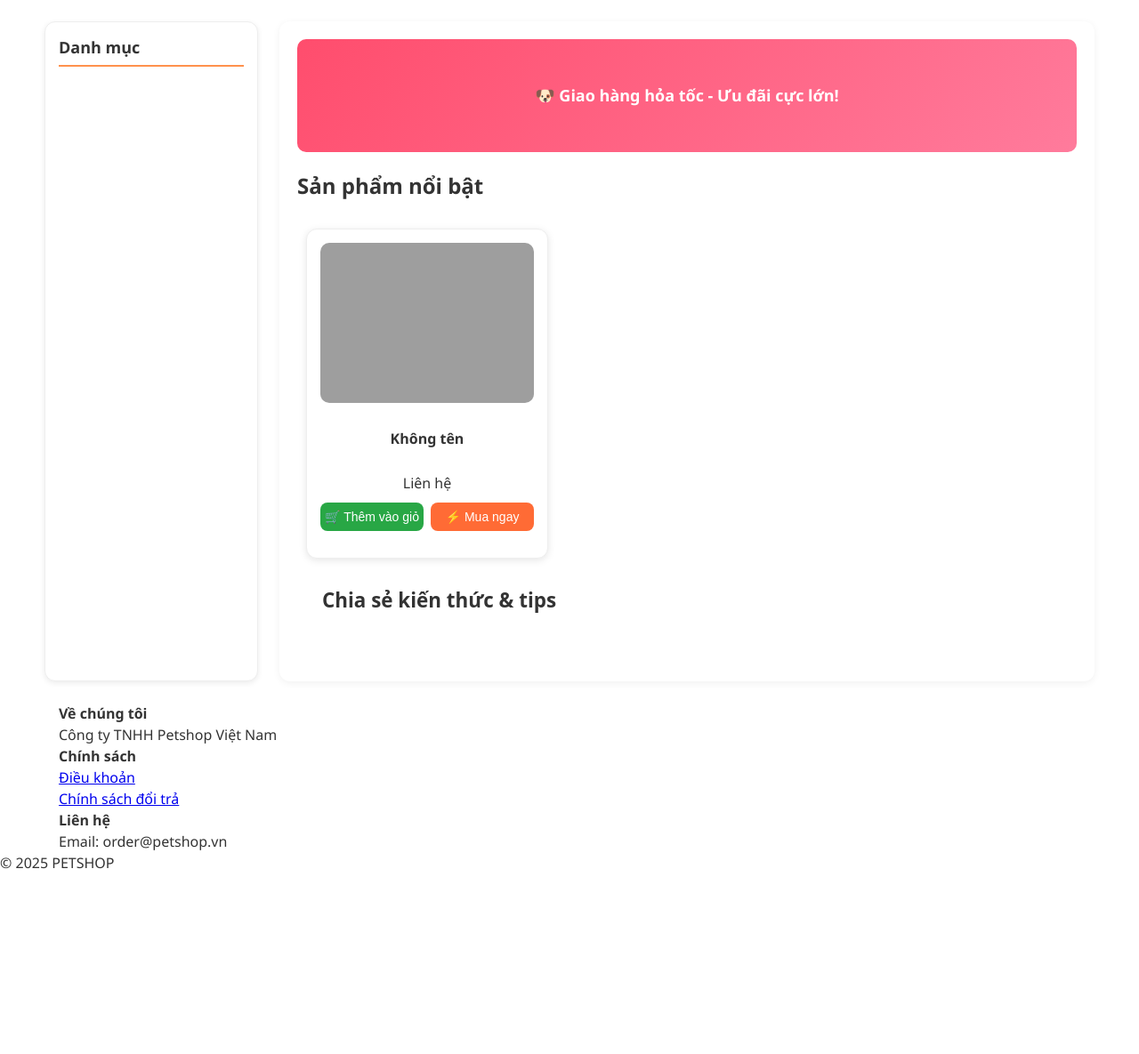
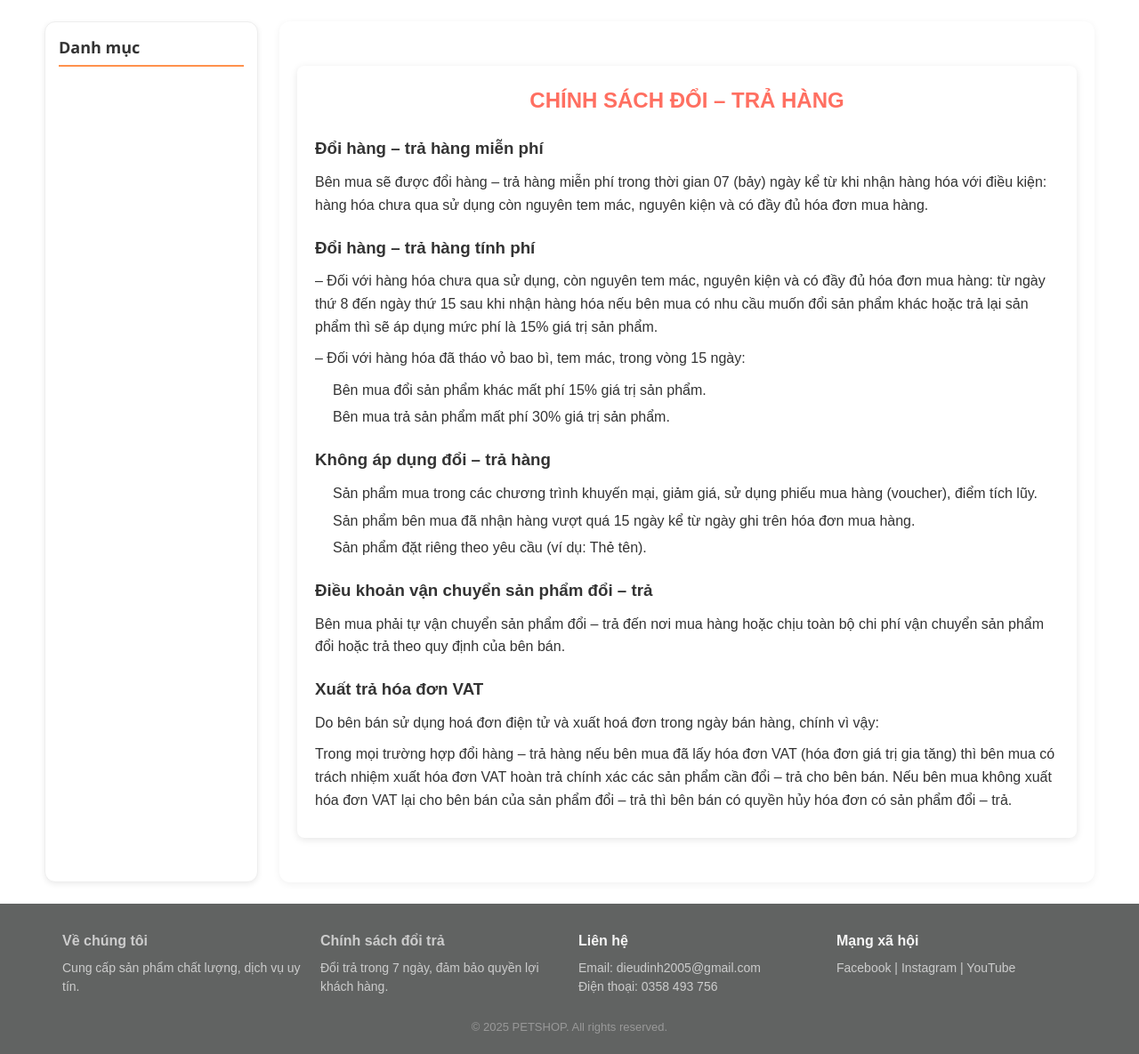
Before and after one commit to Dieu-Dinh/PETSHOP, a PHP site: page /index.php?page=chinhSachDoiTra in a window 1280 px wide. Shown: the part 61-1246 px from the top of the page at 89% size. Before the commit the page ends 1038 px from the top, so only its background shows below. Run offline with PHP 8.4, Linux system fonts and the light colour scheme; data that the repository does not hold is empty; grey boxes are pictures that could not be loaded.

Commit message:
Sua lai footer

```diff
--- a/public/index.php
+++ b/public/index.php
@@ -1,5 +1,7 @@
 <?php
 if (session_status() === PHP_SESSION_NONE) session_start();
+// Ensure the browser interprets pages as UTF-8
+header('Content-Type: text/html; charset=utf-8');
 require_once __DIR__ . '/../app/config/database.php';
 require_once __DIR__ . '/../app/models/Category.php';
 require_once __DIR__ . '/../app/models/Product.php';
@@ -26,6 +28,8 @@ if (isset($pdo) && $pdo) {
     <link rel="stylesheet" href="assets/css/style.css" />
     <link rel="stylesheet" href="assets/css/category.css">
     <link rel="stylesheet" href="assets/css/product_card.css">
+    <link rel="stylesheet" href="assets/css/product_filter.css">
+    <link rel="stylesheet" href="assets/css/footer.css">
 </head>
 <body>
     <?php include 'partials/header.php'; ?>
@@ -37,6 +41,12 @@ if (isset($pdo) && $pdo) {
             <?php
                 if (isset($_GET['page']) && $_GET['page'] === 'cart') {
                     include 'main/cart.php';
+                } elseif (isset($_GET['page']) && $_GET['page'] === 'products') {
+                    include 'main/product.php';
+                } elseif (isset($_GET['page']) && (($_GET['page'] === 'gioithieu') || ($_GET['page'] === 'gioithieu.html'))) {
+                    include 'main/gioithieu.html';
+                } elseif (isset($_GET['page']) && (($_GET['page'] === 'chinhSachDoiTra') || ($_GET['page'] === 'chinhSachDoiTra.html'))) {
+                    include 'main/chinhSachDoiTra.html';
                 } elseif (isset($_GET['id'])) {
                     include 'main/product_detail.php';
                 } else {
@@ -51,6 +61,7 @@ if (isset($pdo) && $pdo) {
     <?php include 'partials/footer.php'; ?>
 
     <script src="assets/js/index.js"></script>
+    <script src="assets/js/product_filter.js"></script>
     <script src="assets/js/productRender.js"></script>
     <script src="assets/js/productAction.js"></script>
     <script src="assets/js/category.js"></script>
--- /dev/null
+++ b/public/main/chinhSachDoiTra.html
@@ -0,0 +1,69 @@
+<main class="main-content">
+    <section class="return-policy">
+        <h2>CHÍNH SÁCH ĐỔI – TRẢ HÀNG</h2>
+
+        <h3>Đổi hàng – trả hàng miễn phí</h3>
+        <p>Bên mua sẽ được đổi hàng – trả hàng miễn phí trong thời gian 07 (bảy) ngày kể từ khi nhận hàng hóa với điều kiện: hàng hóa chưa qua sử dụng còn nguyên tem mác, nguyên kiện và có đầy đủ hóa đơn mua hàng.</p>
+
+        <h3>Đổi hàng – trả hàng tính phí</h3>
+        <p>– Đối với hàng hóa chưa qua sử dụng, còn nguyên tem mác, nguyên kiện và có đầy đủ hóa đơn mua hàng: từ ngày thứ 8 đến ngày thứ 15 sau khi nhận hàng hóa nếu bên mua có nhu cầu muốn đổi sản phẩm khác hoặc trả lại sản phẩm thì sẽ áp dụng mức phí là 15% giá trị sản phẩm.</p>
+        <p>– Đối với hàng hóa đã tháo vỏ bao bì, tem mác, trong vòng 15 ngày:</p>
+        <ul>
+            <li>Bên mua đổi sản phẩm khác mất phí 15% giá trị sản phẩm.</li>
+            <li>Bên mua trả sản phẩm mất phí 30% giá trị sản phẩm.</li>
+        </ul>
+
+        <h3>Không áp dụng đổi – trả hàng</h3>
+        <ul>
+            <li>Sản phẩm mua trong các chương trình khuyến mại, giảm giá, sử dụng phiếu mua hàng (voucher), điểm tích lũy.</li>
+            <li>Sản phẩm bên mua đã nhận hàng vượt quá 15 ngày kể từ ngày ghi trên hóa đơn mua hàng.</li>
+            <li>Sản phẩm đặt riêng theo yêu cầu (ví dụ: Thẻ tên).</li>
+        </ul>
+
+        <h3>Điều khoản vận chuyển sản phẩm đổi – trả</h3>
+        <p>Bên mua phải tự vận chuyển sản phẩm đổi – trả đến nơi mua hàng hoặc chịu toàn bộ chi phí vận chuyển sản phẩm đổi hoặc trả theo quy định của bên bán.</p>
+
+        <h3>Xuất trả hóa đơn VAT</h3>
+        <p>Do bên bán sử dụng hoá đơn điện tử và xuất hoá đơn trong ngày bán hàng, chính vì vậy:</p>
+        <p>Trong mọi trường hợp đổi hàng – trả hàng nếu bên mua đã lấy hóa đơn VAT (hóa đơn giá trị gia tăng) thì bên mua có trách nhiệm xuất hóa đơn VAT hoàn trả chính xác các sản phẩm cần đổi – trả cho bên bán. Nếu bên mua không xuất hóa đơn VAT lại cho bên bán của sản phẩm đổi – trả thì bên bán có quyền hủy hóa đơn có sản phẩm đổi – trả.</p>
+
+    </section>
+
+    <style>
+        .return-policy {
+            max-width: 900px;
+            margin: 30px auto;
+            padding: 20px;
+            background-color: #fff;
+            border-radius: 8px;
+            box-shadow: 0 2px 8px rgba(0,0,0,0.1);
+            font-family: Arial, sans-serif;
+            line-height: 1.6;
+        }
+
+        .return-policy h2 {
+            color: #ff6f61;
+            margin-bottom: 15px;
+            text-align: center;
+        }
+
+        .return-policy h3 {
+            color: #333;
+            margin-top: 20px;
+            margin-bottom: 10px;
+        }
+
+        .return-policy p {
+            margin-bottom: 10px;
+        }
+
+        .return-policy ul {
+            margin-left: 20px;
+            margin-bottom: 10px;
+        }
+
+        .return-policy li {
+            margin-bottom: 5px;
+        }
+    </style>
+</main>
--- a/public/partials/footer.php
+++ b/public/partials/footer.php
@@ -1,20 +1,26 @@
-<footer class="site-footer">
-    <div class="container footer-inner">
-        <div class="footer-col">
-            <h4>Về chúng tôi</h4>
-            <p>Công ty TNHH Petshop Việt Nam</p>
+<footer class="footer">
+    <div class="footer-container">
+        <div class="footer-item">
+            <h4><a href="index.php?page=gioithieu" class="footer-link ajax-nav">Về chúng tôi</a></h4>
+            <p>Cung cấp sản phẩm chất lượng, dịch vụ uy tín.</p>
         </div>
-        <div class="footer-col">
-            <h4>Chính sách</h4>
-            <ul>
-                <li><a href="#">Điều khoản</a></li>
-                <li><a href="#">Chính sách đổi trả</a></li>
-            </ul>
+        <div class="footer-item">
+            <h4><a href="index.php?page=chinhSachDoiTra" class="footer-link ajax-nav">Chính sách đổi trả</a></h4>
+            <p>Đổi trả trong 7 ngày, đảm bảo quyền lợi khách hàng.</p>
         </div>
-        <div class="footer-col">
+        <div class="footer-item">
             <h4>Liên hệ</h4>
-            <p>Email: order@petshop.vn</p>
+            <p>Email: <a href="mailto:dieudinh2005@gmail.com">dieudinh2005@gmail.com</a></p>
+            <p>Điện thoại: <a href="tel:0358493756">0358 493 756</a></p>
+        </div>
+        <div class="footer-item">
+            <h4>Mạng xã hội</h4>
+            <p>
+                <a href="#" target="_blank">Facebook</a> |
+                <a href="#" target="_blank">Instagram</a> |
+                <a href="#" target="_blank">YouTube</a>
+            </p>
         </div>
     </div>
-    <div class="copyright">© <span id="year"></span> PETSHOP</div>
+    <p class="footer-copy">&copy; 2025 PETSHOP. All rights reserved.</p>
 </footer>
--- a/public/partials/header.php
+++ b/public/partials/header.php
@@ -1,13 +1,13 @@
 <header class="site-header">
     <div class="container header-inner">
         <a class="brand" href="index.php">🐾 PETSHOP</a>
-        <form class="search-form" action="product.php" method="get">
+        <form class="search-form" action="index.php?page=products" method="get">
             <input name="q" type="search" placeholder="Tìm kiếm sản phẩm..." />
             <button type="submit">Tìm</button>
         </form>
         <nav class="top-nav">
             <a href="index.php">Trang chủ</a>
-            <a href="product.php">Sản phẩm</a>
+            <a href="index.php?page=products" class="ajax-nav">Sản phẩm</a>
             <a href="contact.php">Liên hệ</a>
             <a href="index.php?page=cart" class="icon-cart">🛒 Giỏ hàng</a>
             <?php if ($currentUser): ?>
```
Also changed, not shown: public/contact.php (+89 -0 lines), public/main/gioithieu.html (added, +35 -0 lines), public/main/product.php (+109 -0 lines), public/.htaccess (added), public/assets/css/contact.css (added), public/assets/css/footer.css (added), public/assets/css/product_filter.css (added), public/assets/js/index.js, public/assets/js/product_filter.js (added).
